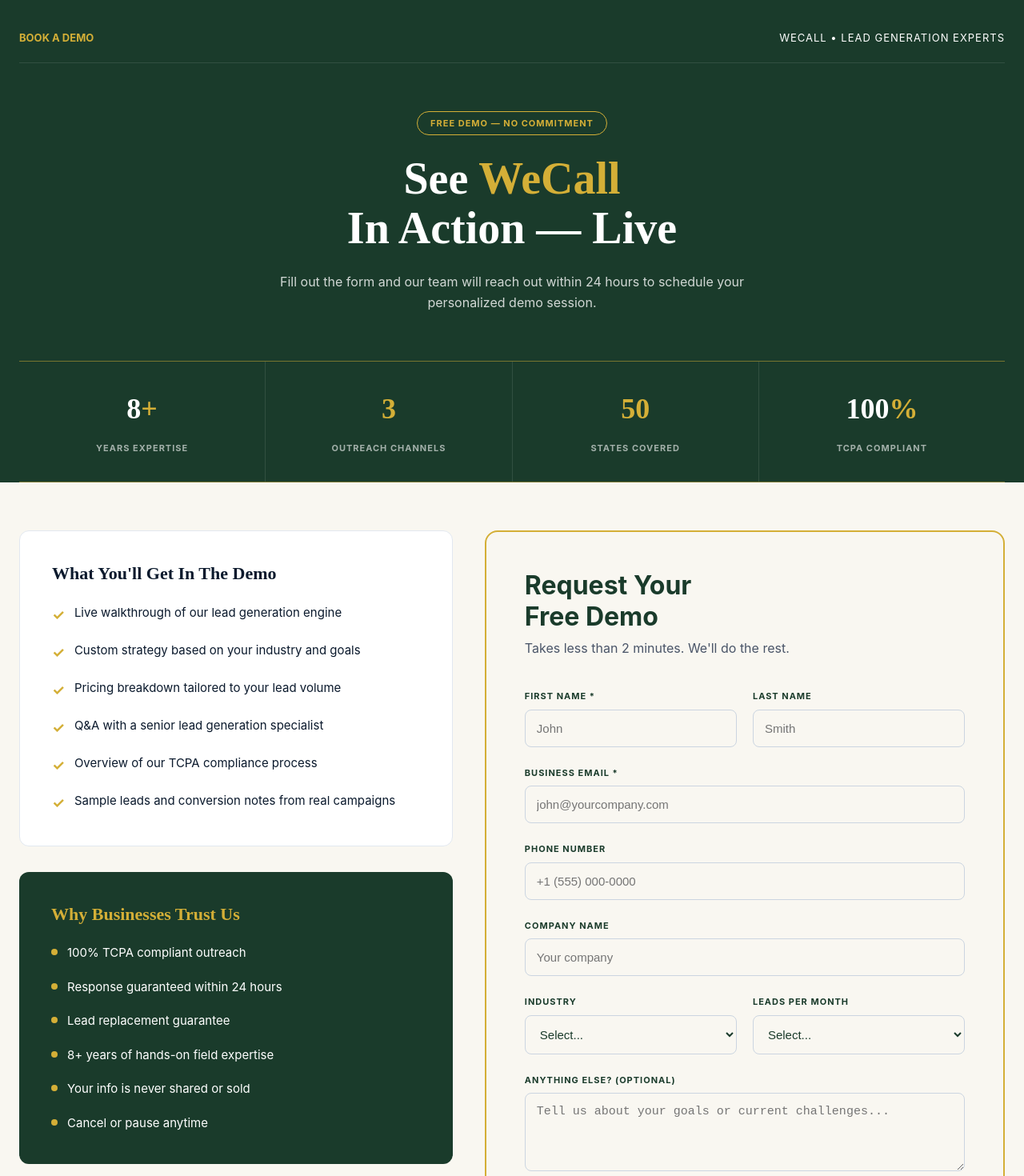
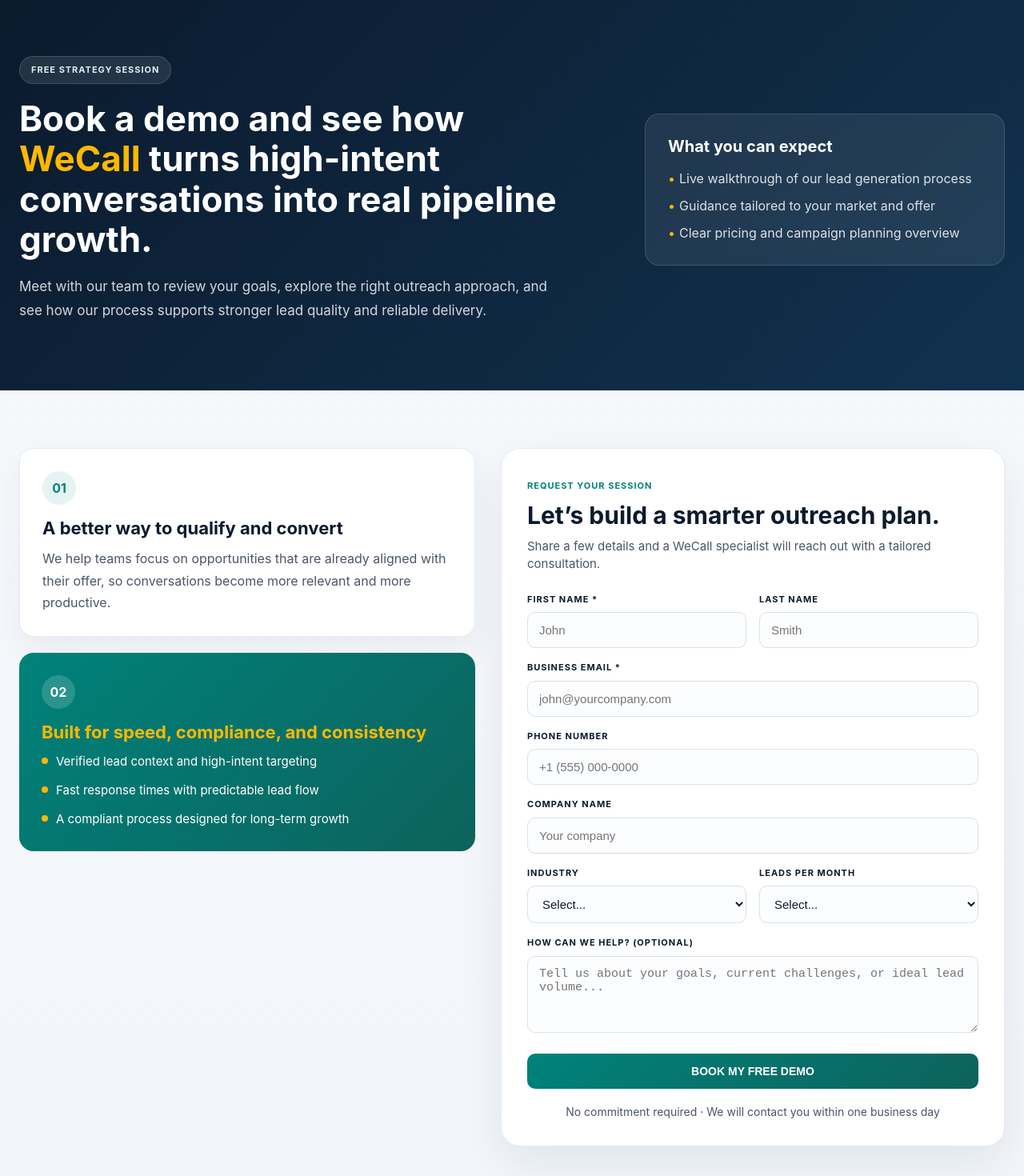
Before and after one commit to 955muneeb/wecall-landing, a React (Vite) app: page /bookdemo in a window 1280 px wide. Shown: the part 80-1550 px from the top of the page at 80% size. Built offline with nearby package versions, Linux system fonts and the light colour scheme.

Commit message:
Update Book Demo page layout and styles; enhance user feedback and content clarity

```diff
--- a/src/pages/BookDemo.jsx
+++ b/src/pages/BookDemo.jsx
@@ -4,95 +4,67 @@
 export default function BookDemo() {
   const handleFormSubmit = (e) => {
     e.preventDefault();
-    // In the future, this will connect to your backend or CRM
-    alert("Demo request submitted successfully!");
+    alert('Your demo request has been received. A WeCall specialist will contact you shortly.');
   };
 
   return (
     <div className="page-demo">
-
-      {/* Top Dark Green Hero Section */}
       <section className="demo-hero">
-        <div className="container">
-
-          <div className="demo-hero__header">
-            <span className="text-gold font-bold">Book a Demo</span>
-            <span className="text-sm tracking-wide">WECALL • LEAD GENERATION EXPERTS</span>
-          </div>
-
-          <div className="demo-hero__main">
-            <span className="demo-badge">FREE DEMO — NO COMMITMENT</span>
+        <div className="container demo-hero__wrap">
+          <div className="demo-hero__content">
+            <span className="demo-badge">FREE STRATEGY SESSION</span>
             <h1 className="demo-title">
-              See <span className="text-gold">WeCall</span> <br /> In Action — Live
+              Book a demo and see how <span className="text-gold">WeCall</span> turns high-intent conversations into real pipeline growth.
             </h1>
             <p className="demo-subtitle">
-              Fill out the form and our team will reach out within 24 hours to schedule your personalized demo session.
+              Meet with our team to review your goals, explore the right outreach approach, and see how our process supports stronger lead quality and reliable delivery.
             </p>
           </div>
 
-          <div className="demo-stats">
-            <div className="demo-stat">
-              <span className="demo-stat__num">8<span className="text-gold">+</span></span>
-              <span className="demo-stat__label">YEARS EXPERTISE</span>
+          <div className="demo-hero__panel">
+            <div className="demo-hero__panel-card">
+              <h3>What you can expect</h3>
+              <ul>
+                <li>Live walkthrough of our lead generation process</li>
+                <li>Guidance tailored to your market and offer</li>
+                <li>Clear pricing and campaign planning overview</li>
+              </ul>
             </div>
-            <div className="demo-stat">
-              <span className="demo-stat__num text-gold">3</span>
-              <span className="demo-stat__label">OUTREACH CHANNELS</span>
+          </div>
+        </div>
+      </section>
+
+      <section className="demo-content">
+        <div className="container demo-grid">
+          <div className="demo-left-col">
+            <div className="demo-card demo-card--light">
+              <div className="demo-card__icon">01</div>
+              <h3 className="demo-card__title">A better way to qualify and convert</h3>
+              <p className="demo-card__text">
+                We help teams focus on opportunities that are already aligned with their offer, so conversations become more relevant and more productive.
+              </p>
             </div>
-            <div className="demo-stat">
-              <span className="demo-stat__num text-gold">50</span>
-              <span className="demo-stat__label">STATES COVERED</span>
-            </div>
-            <div className="demo-stat">
-              <span className="demo-stat__num">100<span className="text-gold">%</span></span>
-              <span className="demo-stat__label">TCPA COMPLIANT</span>
+
+            <div className="demo-card demo-card--dark">
+              <div className="demo-card__icon demo-card__icon--dark">02</div>
+              <h3 className="demo-card__title text-gold">Built for speed, compliance, and consistency</h3>
+              <ul className="demo-list demo-list--dots">
+                <li><span className="dot"></span> Verified lead context and high-intent targeting</li>
+                <li><span className="dot"></span> Fast response times with predictable lead flow</li>
+                <li><span className="dot"></span> A compliant process designed for long-term growth</li>
+              </ul>
             </div>
           </div>
 
-        </div>
-      </section>
-
-      {/* Bottom Split Content Section */}
-      <section className="demo-content">
-        <div className="container demo-grid">
-
-          {/* Left Column: Trust Markers */}
-          <div className="demo-left-col">
-
-            <div className="demo-card demo-card--light">
-              <h3 className="demo-card__title">What You'll Get In The Demo</h3>
-              <ul className="demo-list demo-list--gold">
-                <li><span>✓</span> Live walkthrough of our lead generation engine</li>
-                <li><span>✓</span> Custom strategy based on your industry and goals</li>
-                <li><span>✓</span> Pricing breakdown tailored to your lead volume</li>
-                <li><span>✓</span> Q&A with a senior lead generation specialist</li>
-                <li><span>✓</span> Overview of our TCPA compliance process</li>
-                <li><span>✓</span> Sample leads and conversion notes from real campaigns</li>
-              </ul>
-            </div>
-
-            <div className="demo-card demo-card--dark">
-              <h3 className="demo-card__title text-gold">Why Businesses Trust Us</h3>
-              <ul className="demo-list demo-list--dots">
-                <li><span className="dot"></span> 100% TCPA compliant outreach</li>
-                <li><span className="dot"></span> Response guaranteed within 24 hours</li>
-                <li><span className="dot"></span> Lead replacement guarantee</li>
-                <li><span className="dot"></span> 8+ years of hands-on field expertise</li>
-                <li><span className="dot"></span> Your info is never shared or sold</li>
-                <li><span className="dot"></span> Cancel or pause anytime</li>
-              </ul>
-            </div>
-
-          </div>
-
-          {/* Right Column: The Form */}
           <div className="demo-right-col">
             <div className="demo-form-card">
-              <h2 className="demo-form__title">Request Your <br/> Free Demo</h2>
-              <p className="demo-form__subtitle">Takes less than 2 minutes. We'll do the rest.</p>
+              <div className="demo-form__top">
+                <span className="demo-form__pill">Request your session</span>
+                <h2 className="demo-form__title">Let’s build a smarter outreach plan.</h2>
+              </div>
+              <p className="demo-form__subtitle">Share a few details and a WeCall specialist will reach out with a tailored consultation.</p>
 
               <form className="custom-form" onSubmit={handleFormSubmit}>
-
                 <div className="form-row">
                   <div className="form-group">
                     <label>FIRST NAME *</label>
@@ -141,23 +113,20 @@
                 </div>
 
                 <div className="form-group">
-                  <label>ANYTHING ELSE? (OPTIONAL)</label>
-                  <textarea placeholder="Tell us about your goals or current challenges..." rows="4"></textarea>
+                  <label>HOW CAN WE HELP? (OPTIONAL)</label>
+                  <textarea placeholder="Tell us about your goals, current challenges, or ideal lead volume..." rows="4"></textarea>
                 </div>
 
                 <button type="submit" className="demo-submit-btn">BOOK MY FREE DEMO</button>
 
                 <p className="demo-form__footer">
-                  No commitment required · We'll contact you within 24 hours
+                  No commitment required · We will contact you within one business day
                 </p>
-
               </form>
             </div>
           </div>
-
         </div>
       </section>
-
     </div>
   );
 }
--- a/src/styles/pages.css
+++ b/src/styles/pages.css
@@ -911,195 +911,220 @@
    BOOK A DEMO PAGE STYLES
    ========================================= */
 .page-demo {
-  background-color: #f9f7f1; /* Off-white cream background */
+  background: linear-gradient(180deg, #f7f9fc 0%, #f2f6fa 100%);
 }
 
-/* Typography Utilities */
-.text-gold { color: #d4af37; }
+.text-gold { color: var(--color-gold); }
 .font-bold { font-weight: 700; }
-.tracking-wide { letter-spacing: 1px; }
 
-/* --- HERO SECTION --- */
 .demo-hero {
-  background-color: #1a3b2b; /* Deep Forest Green */
-  color: #ffffff;
-  padding: 40px 0 0 0;
+  background: linear-gradient(135deg, var(--color-navy) 0%, #11324f 100%);
+  color: var(--color-white);
+  padding: 72px 0 84px;
 }
 
-.demo-hero__header {
-  display: flex;
-  justify-content: space-between;
-  font-size: 13px;
-  border-bottom: 1px solid rgba(255,255,255,0.1);
-  padding-bottom: 20px;
-  margin-bottom: 60px;
-  text-transform: uppercase;
+.demo-hero__wrap {
+  display: grid;
+  grid-template-columns: 1.25fr 0.75fr;
+  gap: 32px;
+  align-items: center;
 }
 
-.demo-hero__main {
-  text-align: center;
-  max-width: 600px;
-  margin: 0 auto 60px;
+.demo-hero__content {
+  max-width: 680px;
 }
 
 .demo-badge {
   display: inline-block;
-  border: 1px solid #d4af37;
-  color: #d4af37;
+  padding: 8px 14px;
+  border-radius: 999px;
+  background: rgba(255,255,255,0.1);
+  border: 1px solid rgba(255,255,255,0.14);
+  color: #dceef0;
   font-size: 11px;
   font-weight: 700;
   letter-spacing: 1px;
-  padding: 6px 16px;
-  border-radius: 20px;
-  margin-bottom: 24px;
+  text-transform: uppercase;
+  margin-bottom: 18px;
 }
 
 .demo-title {
-  font-size: 56px;
-  line-height: 1.1;
-  font-family: 'Playfair Display', serif; /* Optional: for that elegant serif look */
-  margin-bottom: 24px;
+  font-size: 44px;
+  line-height: 1.15;
+  margin-bottom: 18px;
+  color: var(--color-white);
 }
 
 .demo-subtitle {
-  font-size: 16px;
-  color: rgba(255,255,255,0.8);
-  line-height: 1.6;
+  font-size: 17px;
+  line-height: 1.8;
+  color: rgba(255,255,255,0.82);
 }
 
-/* Hero Stats Bar */
-.demo-stats {
-  display: flex;
-  justify-content: space-between;
-  border-top: 1px solid rgba(212, 175, 55, 0.5); /* Gold border */
-  border-bottom: 1px solid rgba(212, 175, 55, 0.5);
+.demo-hero__panel-card {
+  background: rgba(255,255,255,0.08);
+  border: 1px solid rgba(255,255,255,0.14);
+  border-radius: 18px;
+  padding: 28px;
+  backdrop-filter: blur(6px);
 }
 
-.demo-stat {
-  flex: 1;
-  text-align: center;
-  padding: 32px 16px;
-  border-right: 1px solid rgba(255,255,255,0.1);
-}
-.demo-stat:last-child { border-right: none; }
-
-.demo-stat__num {
-  display: block;
-  font-size: 36px;
-  font-weight: 700;
-  margin-bottom: 8px;
-  font-family: 'Playfair Display', serif;
+.demo-hero__panel-card h3 {
+  font-size: 20px;
+  margin-bottom: 16px;
 }
 
-.demo-stat__label {
-  font-size: 11px;
-  font-weight: 700;
-  letter-spacing: 1px;
-  color: rgba(255,255,255,0.6);
+.demo-hero__panel-card ul {
+  list-style: none;
+  display: flex;
+  flex-direction: column;
+  gap: 10px;
 }
 
-/* --- SPLIT CONTENT GRID --- */
+.demo-hero__panel-card li {
+  color: rgba(255,255,255,0.85);
+  padding-left: 14px;
+  position: relative;
+}
+
+.demo-hero__panel-card li::before {
+  content: '•';
+  color: var(--color-gold);
+  position: absolute;
+  left: 0;
+}
+
 .demo-content {
-  padding: 60px 0 100px;
+  padding: 72px 0 100px;
 }
 
 .demo-grid {
-  display: flex;
-  gap: 40px;
-  align-items: flex-start;
+  display: grid;
+  grid-template-columns: 0.95fr 1.05fr;
+  gap: 32px;
+  align-items: start;
 }
 
 .demo-left-col {
-  flex: 1;
   display: flex;
   flex-direction: column;
-  gap: 32px;
+  gap: 20px;
 }
 
-.demo-right-col {
-  flex: 1.2;
-}
-
-/* Informational Cards */
 .demo-card {
-  border-radius: 12px;
-  padding: 40px;
+  border-radius: 18px;
+  padding: 28px;
+  position: relative;
+  overflow: hidden;
 }
 
 .demo-card--light {
-  background-color: #ffffff;
-  border: 1px solid #e2e8f0;
+  background: var(--color-white);
+  border: 1px solid #e6ebf2;
+  box-shadow: 0 16px 40px rgba(11, 26, 45, 0.06);
 }
 
 .demo-card--dark {
-  background-color: #1a3b2b;
-  color: #ffffff;
+  background: linear-gradient(135deg, var(--color-teal) 0%, #0d625c 100%);
+  color: var(--color-white);
+}
+
+.demo-card__icon {
+  width: 42px;
+  height: 42px;
+  border-radius: 50%;
+  background: var(--color-teal-light);
+  color: var(--color-teal);
+  display: flex;
+  align-items: center;
+  justify-content: center;
+  font-weight: 700;
+  margin-bottom: 16px;
+}
+
+.demo-card__icon--dark {
+  background: rgba(255,255,255,0.16);
+  color: var(--color-white);
 }
 
 .demo-card__title {
   font-size: 22px;
-  margin-bottom: 24px;
-  font-family: 'Playfair Display', serif;
+  margin-bottom: 12px;
+}
+
+.demo-card__text {
+  color: var(--color-text-gray);
+  line-height: 1.7;
 }
 
 .demo-list {
   list-style: none;
   display: flex;
   flex-direction: column;
-  gap: 20px;
+  gap: 12px;
+  margin-top: 6px;
 }
 
 .demo-list li {
   display: flex;
   align-items: flex-start;
-  gap: 12px;
+  gap: 10px;
   font-size: 15px;
-  line-height: 1.5;
-}
-
-.demo-list--gold li span {
-  color: #d4af37;
-  font-weight: bold;
-  font-size: 18px;
+  line-height: 1.6;
 }
 
 .demo-list--dots li .dot {
   width: 8px;
   height: 8px;
-  background-color: #d4af37;
   border-radius: 50%;
-  margin-top: 6px;
+  background: var(--color-gold);
+  margin-top: 7px;
+  flex-shrink: 0;
 }
 
-/* --- FORM CARD --- */
 .demo-form-card {
-  background-color: #f9f7f1;
-  border: 2px solid #d4af37;
-  border-radius: 16px;
-  padding: 48px;
+  background: var(--color-white);
+  border: 1px solid #e6ebf2;
+  border-radius: 24px;
+  padding: 32px;
+  box-shadow: 0 20px 55px rgba(11, 26, 45, 0.08);
+}
+
+.demo-form__top {
+  margin-bottom: 10px;
+}
+
+.demo-form__pill {
+  display: inline-block;
+  font-size: 11px;
+  font-weight: 700;
+  letter-spacing: 1px;
+  text-transform: uppercase;
+  color: var(--color-teal);
+  margin-bottom: 10px;
 }
 
 .demo-form__title {
-  font-size: 32px;
-  color: #1a3b2b;
-  margin-bottom: 8px;
+  font-size: 30px;
+  color: var(--color-navy);
+  margin-bottom: 4px;
 }
 
 .demo-form__subtitle {
-  font-size: 16px;
-  color: #4a5568;
-  margin-bottom: 40px;
+  font-size: 15px;
+  color: var(--color-text-gray);
+  margin-bottom: 24px;
 }
 
 .custom-form {
   display: flex;
   flex-direction: column;
-  gap: 24px;
+  gap: 16px;
 }
 
 .form-row {
   display: flex;
-  gap: 20px;
+  gap: 16px;
 }
 
 .form-row .form-group {
@@ -1110,7 +1135,7 @@
   display: block;
   font-size: 11px;
   font-weight: 700;
-  color: #1a3b2b;
+  color: var(--color-navy);
   letter-spacing: 1px;
   margin-bottom: 8px;
 }
@@ -1119,43 +1144,69 @@
 .form-group select,
 .form-group textarea {
   width: 100%;
-  padding: 14px;
-  background-color: transparent;
-  border: 1px solid #cbd5e1;
-  border-radius: 8px;
+  padding: 13px 14px;
+  background: #fcfdff;
+  border: 1px solid #d8e0e8;
+  border-radius: 10px;
   font-size: 15px;
-  color: #1a3b2b;
+  color: var(--color-navy);
   outline: none;
-  transition: border-color 0.2s;
+  transition: var(--transition);
 }
 
 .form-group input:focus,
 .form-group select:focus,
 .form-group textarea:focus {
-  border-color: #d4af37;
+  border-color: var(--color-teal);
+  box-shadow: 0 0 0 3px rgba(0, 130, 123, 0.12);
 }
 
 .demo-submit-btn {
-  background-color: #1a3b2b;
-  color: #d4af37;
+  background: linear-gradient(135deg, var(--color-teal) 0%, #0d625c 100%);
+  color: var(--color-white);
   font-weight: 700;
   font-size: 14px;
-  padding: 16px;
+  padding: 14px 16px;
   border: none;
-  border-radius: 8px;
+  border-radius: 10px;
   cursor: pointer;
-  letter-spacing: 1px;
-  transition: opacity 0.2s;
-  margin-top: 16px;
+  transition: var(--transition);
+  margin-top: 4px;
 }
 
 .demo-submit-btn:hover {
-  opacity: 0.9;
+  transform: translateY(-1px);
+  box-shadow: 0 10px 20px rgba(0, 130, 123, 0.18);
 }
 
 .demo-form__footer {
   text-align: center;
   font-size: 14px;
-  color: #4a5568;
-  margin-top: 8px;
+  color: var(--color-text-gray);
+  margin-top: 2px;
 }
+
+@media (max-width: 900px) {
+  .demo-hero__wrap,
+  .demo-grid {
+    grid-template-columns: 1fr;
+  }
+
+  .form-row {
+    flex-direction: column;
+  }
+}
+
+@media (max-width: 640px) {
+  .demo-hero {
+    padding: 56px 0 64px;
+  }
+
+  .demo-title {
+    font-size: 32px;
+  }
+
+  .demo-form-card {
+    padding: 24px;
+  }
+}
```
